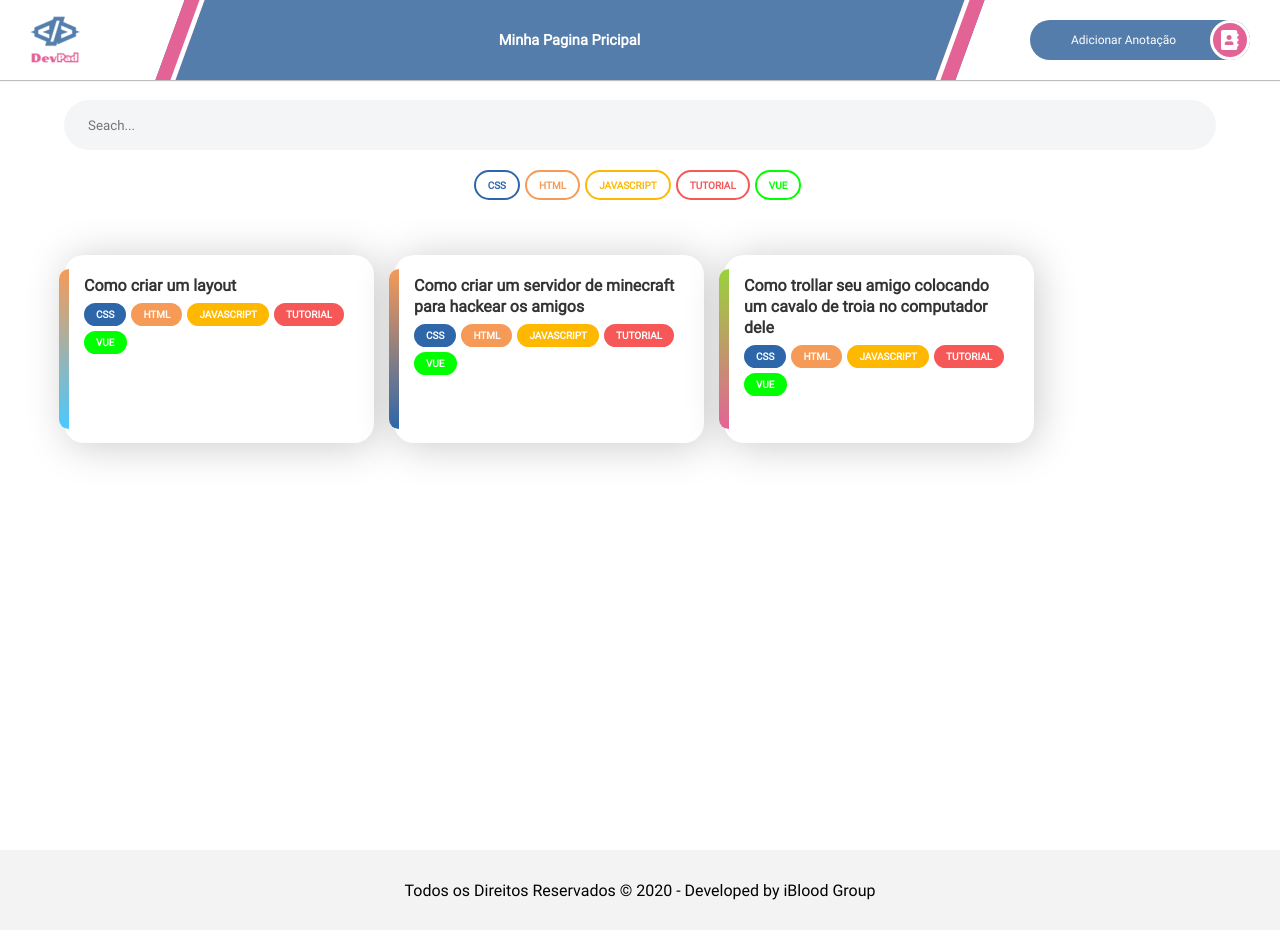
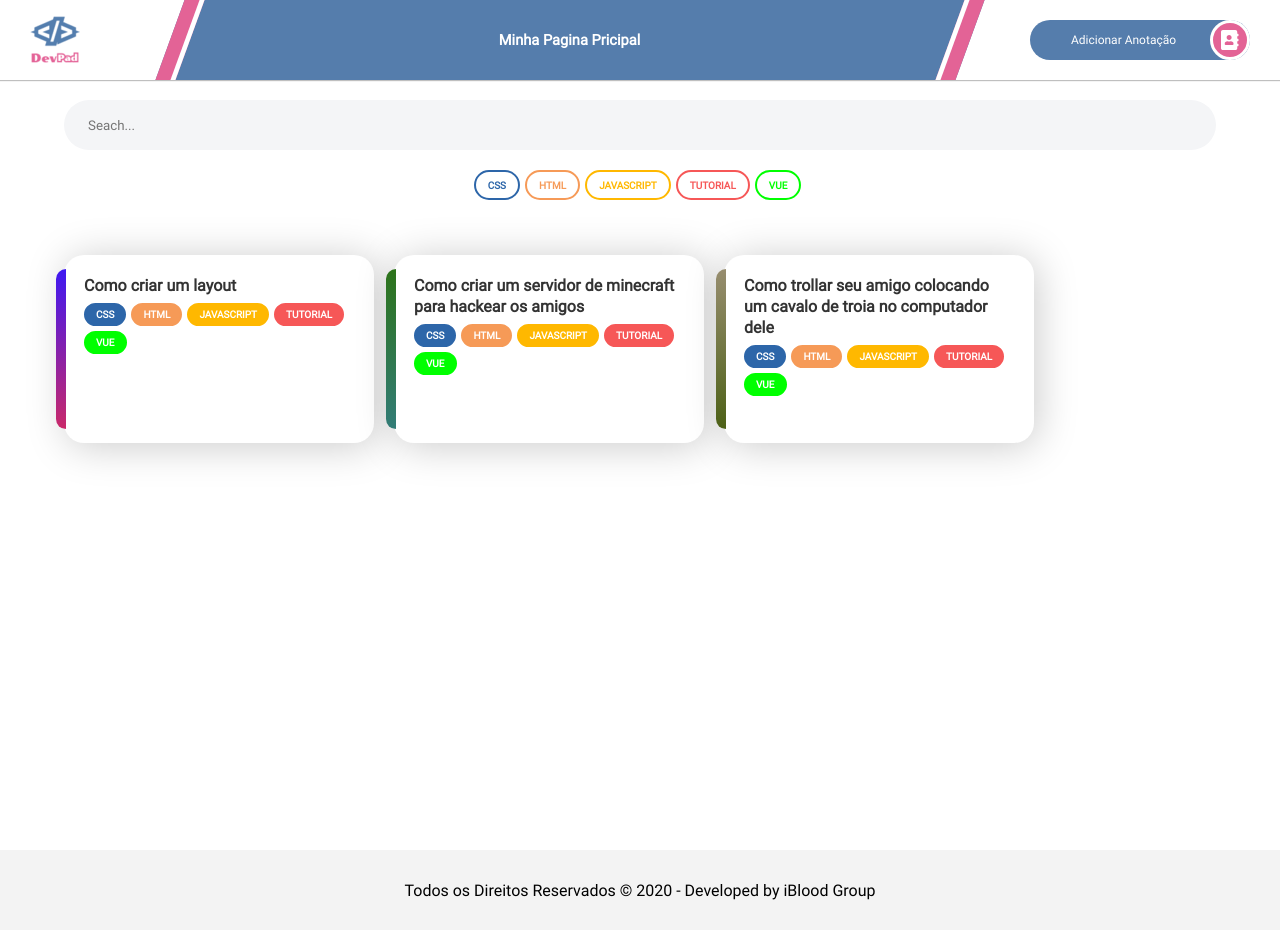
Before and after one commit to lavininhamelo/devpad, a React (Create React App) app: page / in a window 1280 px wide. Built offline with nearby package versions, Linux system fonts and the light colour scheme.

Commit message:
better way random gradient color

```diff
--- a/src/components/Card/index.js
+++ b/src/components/Card/index.js
@@ -2,24 +2,20 @@ import React from 'react';
 import TagList from '../TagList';
 import { Card } from './style.js';
 export default ({ title, tags }) => {
-  const colors = [
-    '#e36396',
-    '#F65757',
-    '#F69A57',
-    '#FFB800',
-    '#99d23b',
-    '#3BD29C',
-    '#4AC9FF',
-    '#2D66A9',
-    '#9b30ff',
-  ];
+  function returnNewGradient() {
+    let colorOne = '#000000'.replace(/0/g, function () {
+      return (~~(Math.random() * 16)).toString(16);
+    });
 
-  function returnNewGradient() {
-    let colorOne = colors[Math.floor(Math.random() * colors.length)];
-    let colorTwo = colors[Math.floor(Math.random() * colors.length)];
+    let colorTwo = '#000000'.replace(/0/g, function () {
+      return (~~(Math.random() * 16)).toString(16);
+    });
     while (colorOne === colorTwo) {
-      colorTwo = colors[Math.floor(Math.random() * colors.length)];
+      colorTwo = '#000000'.replace(/0/g, function () {
+        return (~~(Math.random() * 16)).toString(16);
+      });
     }
+
     return `linear-gradient(180deg, ${colorOne} 0%, ${colorTwo} 100%);`;
   }
   return (
--- a/src/components/Card/style.js
+++ b/src/components/Card/style.js
@@ -25,7 +25,7 @@ export const Card = styled.div`
     width: 10px;
     position: absolute;
     top: 50%;
-    left: 0%;
+    left: -1%;
     transform: translate(-50%, -50%);
     background: ${(props) => (props.gradient ? props.gradient() : 'black')};
   }
```
